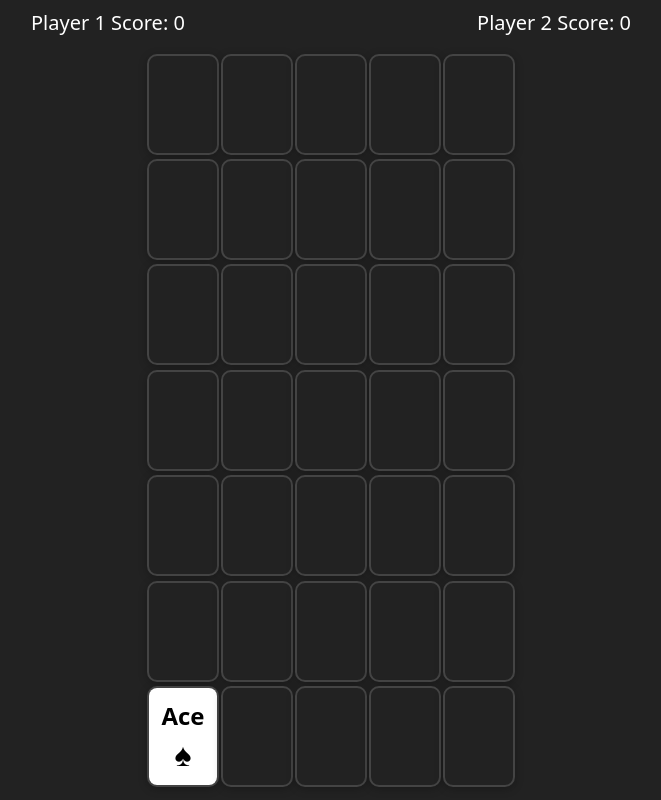
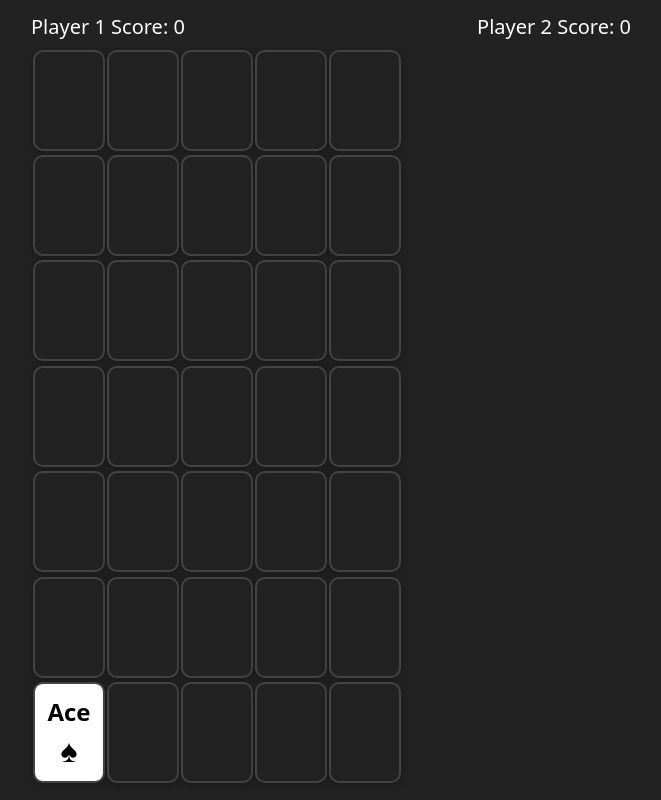
Before and after one commit to nscozzaro/techu, a Next.js app: page / in a window 1280 px wide. Shown: the whole page, without its empty margins (309-970 px from the left). Built offline with nearby package versions, Linux system fonts and the light colour scheme.

Commit message:
Refactor BoardComponent to use dynamic import for improved performance; enhance Game class to manage game state with event emitter for saving and loading, and update Board and Cell classes for better initialization and functionality.

```diff
--- a/app/page.tsx
+++ b/app/page.tsx
@@ -1,7 +1,13 @@
 'use client';
 
-import { BoardComponent, game } from './types';
+import dynamic from 'next/dynamic';
+
+const BoardComponent = dynamic(() => import('./types').then(mod => mod.BoardComponent), { ssr: false });
 
 export default function Home() {
-  return <BoardComponent board={game.board} />;
+  return (
+    <div>
+      <BoardComponent />
+    </div>
+  );
 }
--- a/app/types.tsx
+++ b/app/types.tsx
@@ -9,19 +9,58 @@ export type CellIndex = number & { __brand: 'CellIndex' };
 export type RowIndex = number & { __brand: 'RowIndex' };
 export type ColumnIndex = number & { __brand: 'ColumnIndex' };
 export type CellIndices = CellIndex[];
+export type NumCells = number & { __brand: 'NumCells' };
 
 export const BOARD_ROWS = 7 as BoardDimension;
 export const BOARD_COLS = 5 as BoardDimension;
+export const TOTAL_BOARD_CELLS = BOARD_ROWS * BOARD_COLS as NumCells;
 export const PLAYER_ROW_1 = BOARD_ROWS - 1 as RowIndex;
 export const PLAYER_ROW_2 = 0 as RowIndex;
 export const DECK_CELL_1 = BOARD_ROWS * BOARD_COLS - BOARD_COLS as CellIndex;
 export const DECK_CELL_2 = 0 as CellIndex;
-export const NUM_HAND_CELLS = 3;
+export const NUM_HAND_CELLS = 3 as NumCells;
 export const HAND_CELLS_1 = Array.from({ length: NUM_HAND_CELLS }, (_, i) => DECK_CELL_1 + i + 1) as CellIndices;
 export const HAND_CELLS_2 = Array.from({ length: NUM_HAND_CELLS }, (_, i) => DECK_CELL_2 + i + 1) as CellIndices;
 export const DISCARD_CELL_1 = BOARD_ROWS * BOARD_COLS - 1 as CellIndex;
 export const DISCARD_CELL_2 = BOARD_COLS - 1 as CellIndex;
 export const PLAYABLE_CELLS = Array.from({ length: BOARD_ROWS * BOARD_COLS - 2 * BOARD_COLS }, (_, i) => i + BOARD_COLS) as CellIndices;
+export const UNDEFINED = 'undefined';
+
+// Event Emitter System
+export enum EventType {
+    Save = 'save'
+}
+
+type EventCallback = () => void;
+class EventEmitter {
+    private static instance: EventEmitter;
+    private listeners: Map<EventType, EventCallback[]> = new Map();
+
+    private constructor() { }
+
+    static getInstance(): EventEmitter {
+        if (!EventEmitter.instance) {
+            EventEmitter.instance = new EventEmitter();
+        }
+        return EventEmitter.instance;
+    }
+
+    on(event: EventType, callback: EventCallback) {
+        if (!this.listeners.has(event)) {
+            this.listeners.set(event, []);
+        }
+        this.listeners.get(event)!.push(callback);
+    }
+
+    emit(event: EventType) {
+        const callbacks = this.listeners.get(event);
+        if (callbacks) {
+            callbacks.forEach(callback => callback());
+        }
+    }
+}
+
+export const eventEmitter = EventEmitter.getInstance();
 
 export const SUIT_DATA = {
     Clubs: { symbol: '♣', color: 'black' },
@@ -82,6 +121,12 @@ export class Card {
         public faceUp: CardFaceUp
     ) { }
 
+    flip() {
+        this.faceUp = !this.faceUp;
+        eventEmitter.emit(EventType.Save);
+        return this.faceUp;
+    }
+
     get suit(): Suit {
         return CARD_MAP[this.id].suit;
     }
@@ -107,7 +152,7 @@ export function CardComponent({ card }: { card: Card }) {
     return (
         <div
             className={`${styles.card} ${isFaceUp ? styles.faceUp : styles.faceDown}`}
-            onClick={() => setIsFaceUp(!isFaceUp)}
+            onClick={() => setIsFaceUp(card.flip())}
             style={{ cursor: 'pointer' }}
         >
             {isFaceUp ? (
@@ -130,7 +175,7 @@ export function CardComponent({ card }: { card: Card }) {
 
 export class Cell {
     constructor(
-        public cards: Cards = [],
+        public cards: Cards = []
     ) { }
 
     addCard(card: Card) {
@@ -162,13 +207,12 @@ export function CellComponent({ cell }: { cell: Cell }) {
 }
 
 export class Board {
-    public cells: Cells;
-
     constructor(
-        public readonly num_rows: BoardDimension,
-        public readonly num_cols: BoardDimension,
+        public readonly cells: Cells = Array.from({ length: TOTAL_BOARD_CELLS }, () => new Cell())
     ) {
-        this.cells = Array.from({ length: num_rows * num_cols }, () => new Cell());
+        if (cells.length !== TOTAL_BOARD_CELLS) {
+            throw new Error(`Board must have exactly ${TOTAL_BOARD_CELLS} cells, got ${cells.length}`);
+        }
     }
 
     getCell(cellIndex: CellIndex): Cell {
@@ -176,7 +220,7 @@ export class Board {
     }
 }
 
-export function BoardComponent({ board }: { board: Board }) {
+export function BoardComponent() {
     return (
         <>
             <div className={styles.scoreRow}>
@@ -184,7 +228,7 @@ export function BoardComponent({ board }: { board: Board }) {
                 <span>Player 2 Score: 0</span>
             </div>
             <div className={styles.board}>
-                {board.cells.map((cell, index) => (
+                {game.board.cells.map((cell, index) => (
                     <CellComponent key={index} cell={cell} />
                 ))}
             </div>
@@ -192,15 +236,40 @@ export function BoardComponent({ board }: { board: Board }) {
     );
 }
 
+export class Game {
+    constructor(
+        public readonly board: Board = new Board()
+    ) {
+        eventEmitter.on(EventType.Save, () => this.save());
+    }
 
-export class Game {
-    public board: Board;
+    private static loadSavedState(): Board {
+        console.log('Loading saved state');
+        const savedState = localStorage.getItem(Game.STORAGE_KEY);
+        if (!savedState) {
+            const board = new Board();
+            board.getCell(DECK_CELL_1).addCard(new Card('AceOfSpades', true));
+            return board;
+        }
+        const parsed = JSON.parse(savedState);
+        const cells = parsed.board.cells.map((cell: { cards: { id: CardID; faceUp: CardFaceUp }[] }) => new Cell(
+            cell.cards.map((card: { id: CardID; faceUp: CardFaceUp }) => new Card(card.id, card.faceUp))
+        ));
+        return new Board(cells);
+    }
 
-    constructor(
-    ) {
-        this.board = new Board(BOARD_ROWS, BOARD_COLS);
-        this.board.getCell(DECK_CELL_1).addCard(new Card('AceOfSpades', true));
+    static create(): Game {
+        console.log('Creating game');
+        return new Game(Game.loadSavedState());
     }
+
+    private save() {
+        console.log('Saving game');
+        const savedState = JSON.stringify(this);
+        localStorage.setItem(Game.STORAGE_KEY, savedState);
+    }
+
+    private static readonly STORAGE_KEY = 'gameState';
 }
 
-export const game = new Game();
+export const game = Game.create();
```
